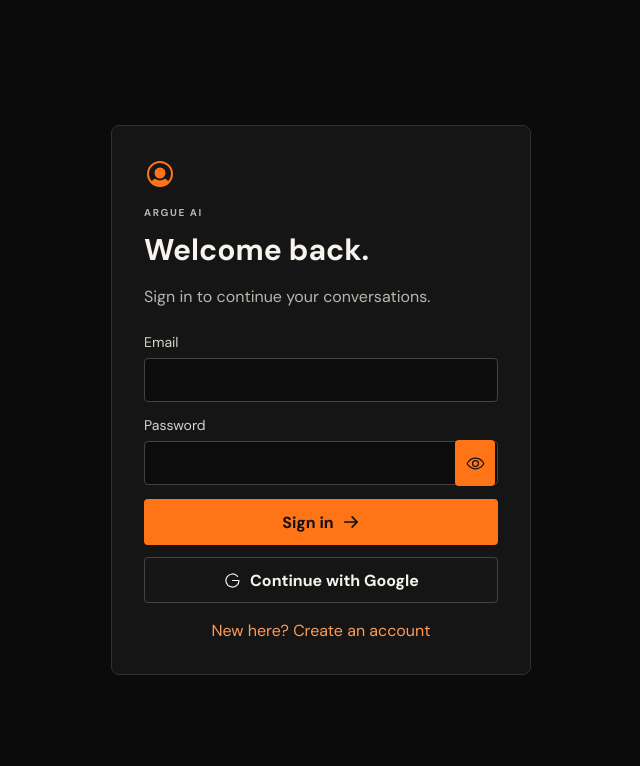
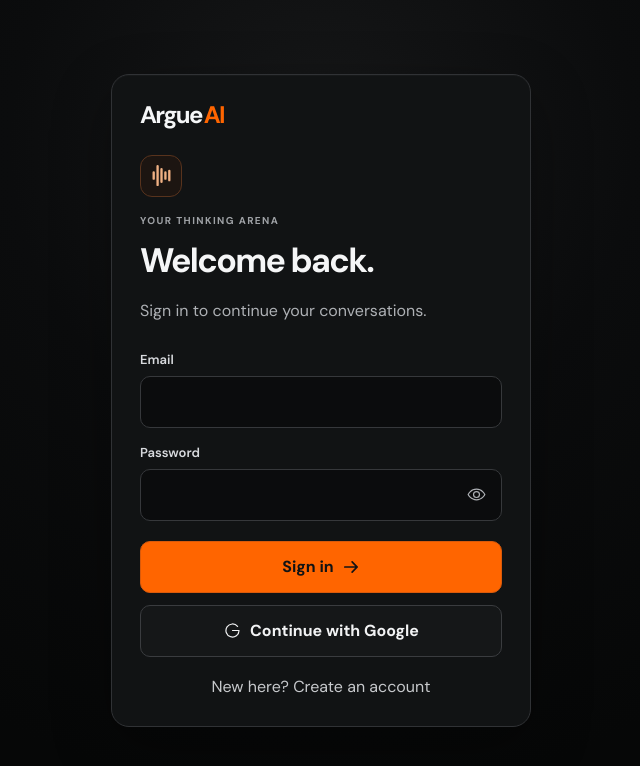
Before and after one commit to rizzmasterhelpteam/Argue, a React (Vite) app: page / in a window 1280 px wide. Shown: the top 766 px of the page, without its empty margins (319-959 px from the left). Built offline with nearby package versions, Linux system fonts and the light colour scheme; no server answers.

Commit message:
Redesign authentication entry experience

```diff
--- a/src/components/auth/AuthScreen.jsx
+++ b/src/components/auth/AuthScreen.jsx
@@ -1,5 +1,5 @@
 import { useState } from 'react';
-import { ArrowRight, Eye, EyeSlash, GoogleLogo, LockKey, UserCircle } from '@phosphor-icons/react';
+import { ArrowRight, Eye, EyeSlash, GoogleLogo, LockKey, Waveform } from '@phosphor-icons/react';
 import { useAuth } from '../../context/AuthContext';
 
 export function AuthScreen() {
@@ -43,8 +43,9 @@
   return (
     <main className="auth-stage">
       <section className="auth-panel" aria-labelledby="auth-title">
-        <div className="auth-mark"><UserCircle size={32} weight="fill" /></div>
-        <p className="eyebrow">ARGUE AI</p>
+        <div className="auth-brand" aria-label="Argue AI"><span>Argue</span><b>AI</b></div>
+        <div className="auth-mark" aria-hidden="true"><Waveform size={25} weight="bold" /></div>
+        <p className="eyebrow">YOUR THINKING ARENA</p>
         <h1 id="auth-title">{isRegistering ? 'Make your case.' : 'Welcome back.'}</h1>
         <p>{isRegistering ? 'Create an account to keep every argument and idea.' : 'Sign in to continue your conversations.'}</p>
         <form onSubmit={submit} className="auth-form">
--- a/src/styles.css
+++ b/src/styles.css
@@ -773,37 +773,47 @@
     font-size: 10px;
   }
 }
- .auth-stage {
+.auth-stage {
   min-height: 100dvh;
   display: grid;
   place-items: center;
-  padding: 24px;
-  background: #0b0b0b;
-  color: #f7f3ed;
+  padding: max(24px, env(safe-area-inset-top)) 24px max(24px, env(safe-area-inset-bottom));
+  background: radial-gradient(circle at 50% 18%, #171819 0, #0b0c0d 34%, #060707 72%);
+  color: #f1f2f3;
 }
 
 .auth-panel {
   width: min(100%, 420px);
-  border: 1px solid #34312d;
-  border-radius: 8px;
-  padding: 32px;
-  background: #151515;
+  padding: 28px;
+  border: 1px solid #303235;
+  border-radius: 18px;
+  background: #111314;
+  box-shadow: 0 20px 60px rgba(0, 0, 0, .32), inset 0 1px 0 rgba(255, 255, 255, .025);
 }
 
-.auth-panel h1 { margin: 8px 0; font-size: 30px; }
-.auth-panel > p { color: #b9b5af; line-height: 1.5; }
-.auth-mark { color: #ff7417; }
-.auth-form { display: grid; gap: 14px; margin-top: 24px; }
-.auth-form label { display: grid; gap: 7px; color: #d7d2ca; font-size: 14px; }
-.auth-form input { width: 100%; box-sizing: border-box; border: 1px solid #48423c; border-radius: 4px; padding: 12px; background: #0c0c0c; color: #fff; font: inherit; }
+.auth-brand { color: #f5f6f7; font-size: 24px; font-weight: 700; letter-spacing: -.07em; line-height: 1; }
+.auth-brand b { margin-left: 2px; color: var(--orange); }
+.auth-mark { width: 42px; height: 42px; display: grid; place-items: center; margin-top: 28px; border: 1px solid #58331d; border-radius: 12px; color: #efb083; background: #1c1511; }
+.auth-panel .eyebrow { margin: 16px 0 0; color: #9fa2a6; font-size: 10px; letter-spacing: .14em; }
+.auth-panel h1 { margin: 10px 0 0; color: #f5f6f7; font-size: 34px; letter-spacing: -.05em; }
+.auth-panel > p { color: #aeb1b5; line-height: 1.5; }
+.auth-form { display: grid; gap: 16px; margin-top: 28px; }
+.auth-form label { display: grid; gap: 8px; color: #d8dade; font-size: 13px; font-weight: 600; }
+.auth-form input { width: 100%; box-sizing: border-box; min-height: 52px; border: 1px solid #36383b; border-radius: 10px; padding: 12px 14px; background: #0b0c0d; color: #fff; font: inherit; }
+.auth-form input:focus { border-color: #85502d; box-shadow: 0 0 0 3px rgba(255, 101, 0, .1); }
 .auth-form small { color: #9d9fa3; font-size: 12px; }
 .password-field { position: relative; display: block; }
 .password-field input { padding-right: 46px; }
-.password-field button { position: absolute; top: 50%; right: 3px; width: 40px; height: 40px; display: grid; place-items: center; border: 0; transform: translateY(-50%); color: #bfc1c4; background: transparent; }
-.auth-form button, .auth-google { display: inline-flex; align-items: center; justify-content: center; gap: 8px; min-height: 46px; border: 0; border-radius: 4px; background: #ff7417; color: #111; font: inherit; font-weight: 700; cursor: pointer; }
-.auth-google { width: 100%; margin-top: 12px; border: 1px solid #48423c; background: transparent; color: #f7f3ed; }
-.auth-switch { display: block; width: 100%; margin-top: 16px; border: 0; background: transparent; color: #ff9a55; font: inherit; cursor: pointer; }
-.auth-notice { margin: 14px 0 0; color: #ffb079 !important; }
+.password-field button, .auth-form .password-field button { position: absolute; top: 50%; right: 6px; width: 40px; height: 40px; display: grid; place-items: center; border: 0; border-radius: 8px; transform: translateY(-50%); color: #aeb1b5; background: transparent; }
+.password-field button:hover { color: #f3f4f5; background: #1a1c1e; }
+.auth-form > button, .auth-google { display: inline-flex; align-items: center; justify-content: center; gap: 8px; min-height: 52px; border-radius: 10px; font: inherit; font-weight: 700; cursor: pointer; }
+.auth-form > button { margin-top: 4px; border: 1px solid #d95a0b; background: var(--orange); color: #121314; }
+.auth-form > button:hover { background: var(--orange-bright); }
+.auth-google { width: 100%; margin-top: 12px; border: 1px solid #3a3c3f; background: #151718; color: #f2f3f4; }
+.auth-google:hover { border-color: #5a5d61; background: #1b1d1f; }
+.auth-switch { display: block; width: 100%; margin-top: 18px; border: 0; background: transparent; color: #c7c9cc; font: inherit; cursor: pointer; }
+.auth-switch:hover { color: #fff; }
+.auth-notice { margin: 16px 0 0; color: #efb083 !important; }
 .auth-loading { color: #f7f3ed; }
 .profile-auth-actions { display: grid; gap: 10px; }
 .account-delete { border: 0; background: transparent; color: #e7976e; font: inherit; cursor: pointer; }
```
